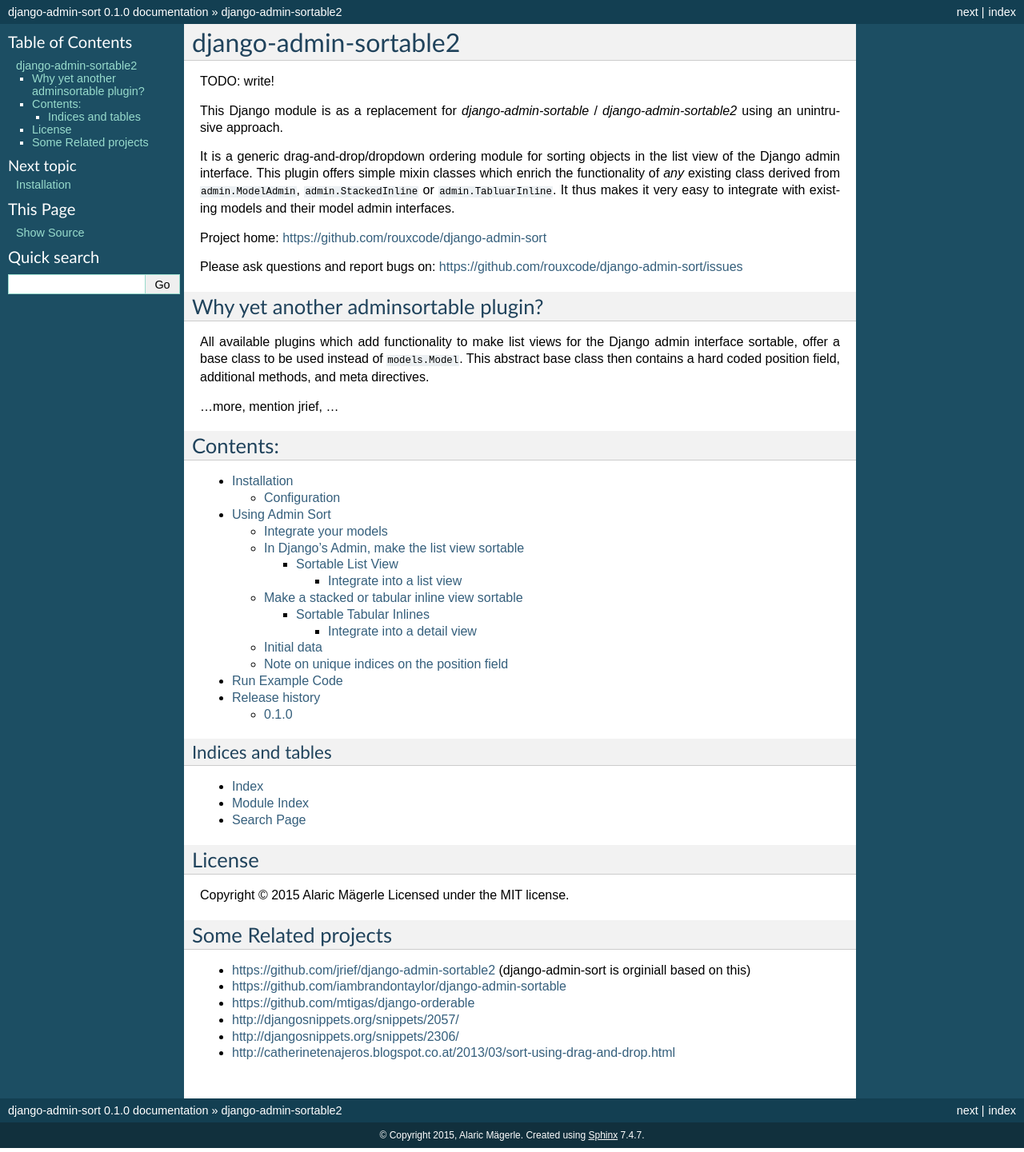
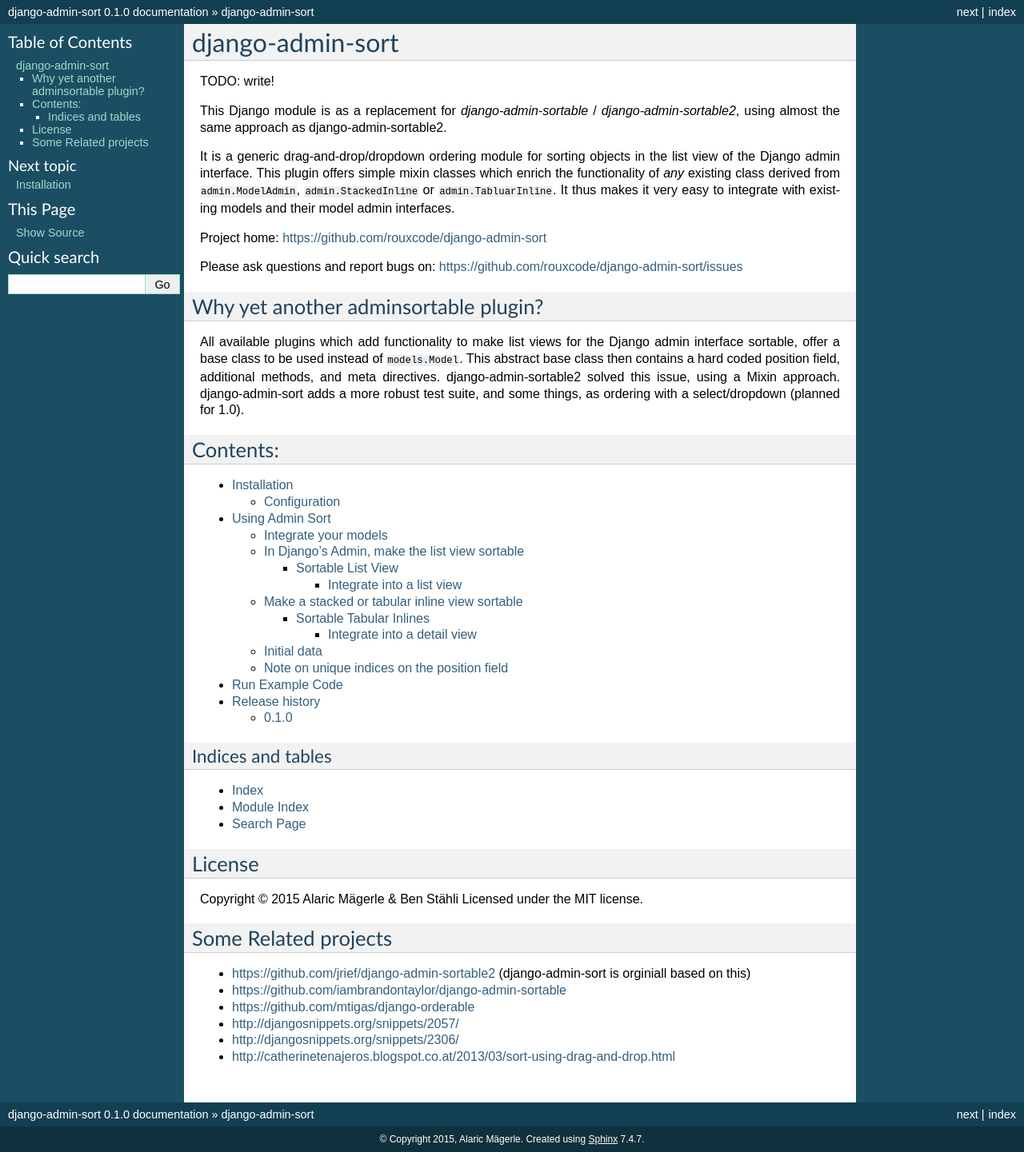
Before and after one commit to rouxcode/django-admin-sort, a Sphinx documentation site: the page built from docs/source/index.rst, in a window 1280 px wide. Shown: the whole page at 80% size. Built offline with Sphinx 7.4.7, drawn with Linux system fonts in a browser that asks for light colours.

Commit message:
write some docs

```diff
--- a/docs/source/changelog.rst
+++ b/docs/source/changelog.rst
@@ -7,4 +7,5 @@ Release history
 
 0.1.0
 -----
+* updated docs
 * First working version after refactoring
--- a/docs/source/index.rst
+++ b/docs/source/index.rst
@@ -1,12 +1,13 @@
-.. adminsortable2 documentation master file
+.. admin_sort documentation master file
 
 ======================
-django-admin-sortable2
+django-admin-sort
 ======================
 
 TODO: write!
 
-This Django module is as a replacement for `django-admin-sortable` / `django-admin-sortable2` using an unintrusive approach.
+This Django module is as a replacement for `django-admin-sortable` / `django-admin-sortable2`, using
+almost the same approach as django-admin-sortable2.
 
 It is a generic drag-and-drop/dropdown ordering module for sorting objects in the list view of the Django
 admin interface. This plugin offers simple mixin classes which enrich the functionality of *any*
@@ -24,8 +25,10 @@ Why yet another adminsortable plugin?
 All available plugins which add functionality to make list views for the Django admin interface
 sortable, offer a base class to be used instead of ``models.Model``. This abstract base class then
 contains a hard coded position field, additional methods, and meta directives.
+django-admin-sortable2 solved this issue, using a Mixin approach. django-admin-sort adds a more
+robust test suite, and some things, as ordering with a select/dropdown (planned for 1.0).
 
-...more, mention jrief, ...
+
 
 Contents:
 =========
@@ -44,7 +47,7 @@ Indices and tables
 
 License
 =======
-Copyright © 2015 Alaric Mägerle
+Copyright © 2015 Alaric Mägerle & Ben Stähli
 Licensed under the MIT license.
 
 Some Related projects
```
